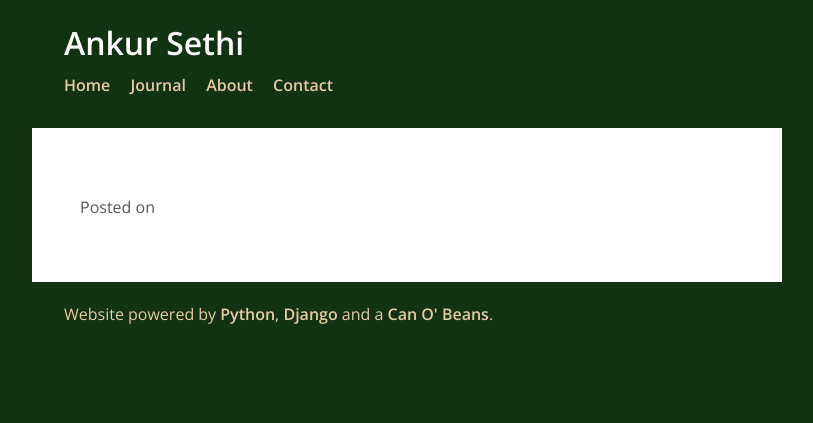
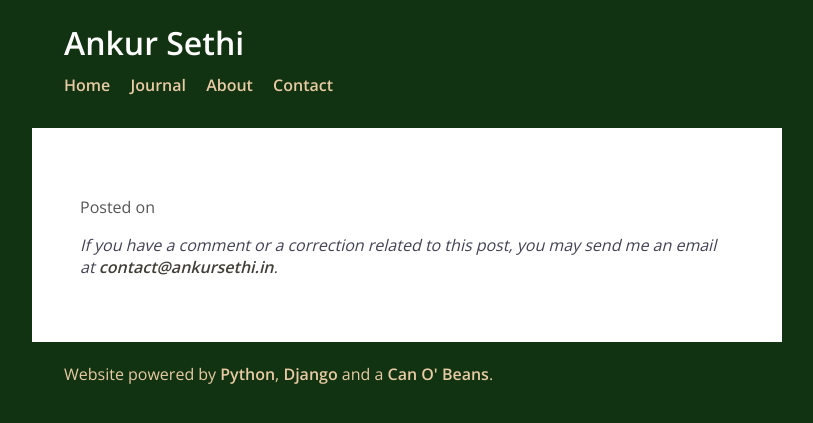
Before and after one commit to s3thi/can_o_beans, a Django app: template journal/templates/journal/entry.html in a window 1280 px wide. Shown: the top 423 px of the page, without its empty margins (233-1046 px from the left). Run offline with Django 3.2, Linux system fonts and the light colour scheme; the template is opened without the code that fills it, so the values that code supplies are empty; style sheets or scripts are compiled from the project's sources.

Commit message:
Add email address after journal entry.

```diff
--- a/journal/templates/journal/entry_snippet.html
+++ b/journal/templates/journal/entry_snippet.html
@@ -6,5 +6,6 @@
 
 	<div class="content_wrap">
   		{{ journal_entry.content_processed|safe }}
+        <p><i>If you have a comment or a correction related to this post, you may send me an email at <a href="mailto:contact@ankursethi.in">contact@ankursethi.in</a>.</i></p>
 	</div>
 </section>
```
